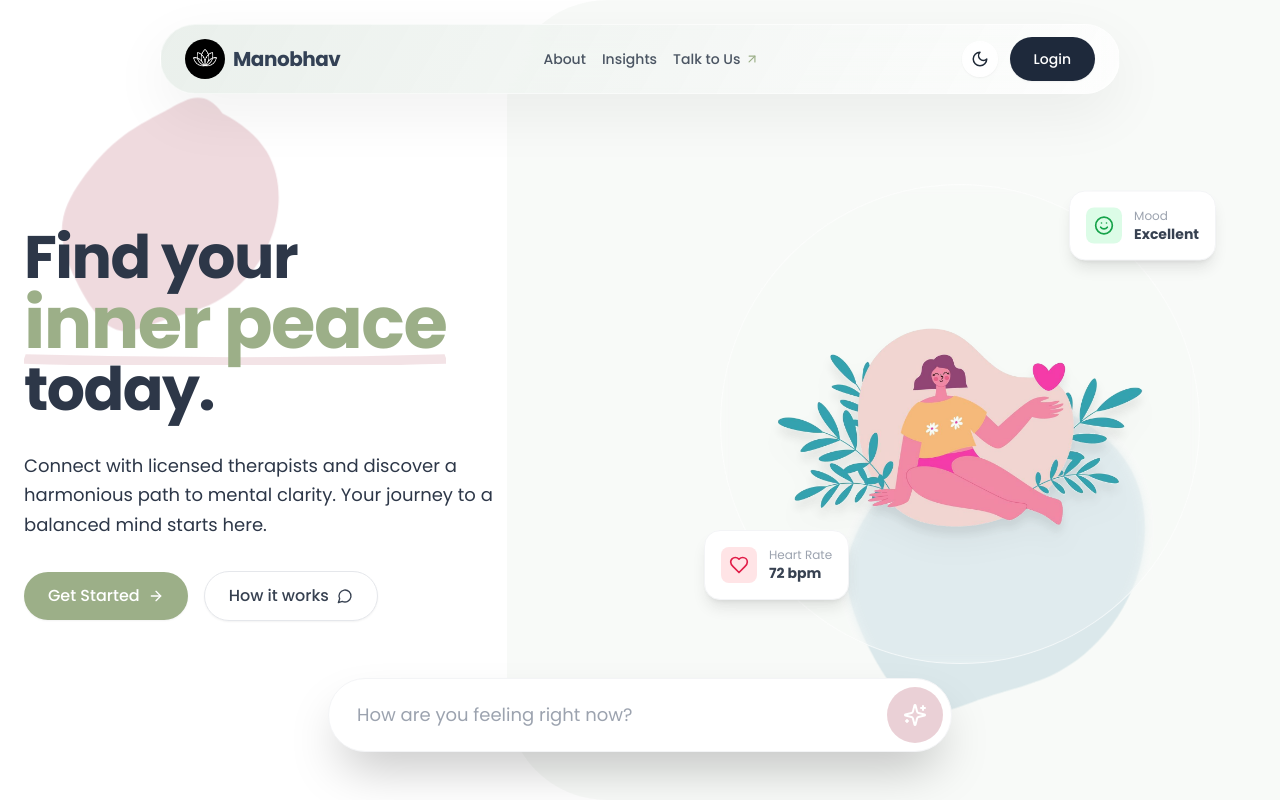
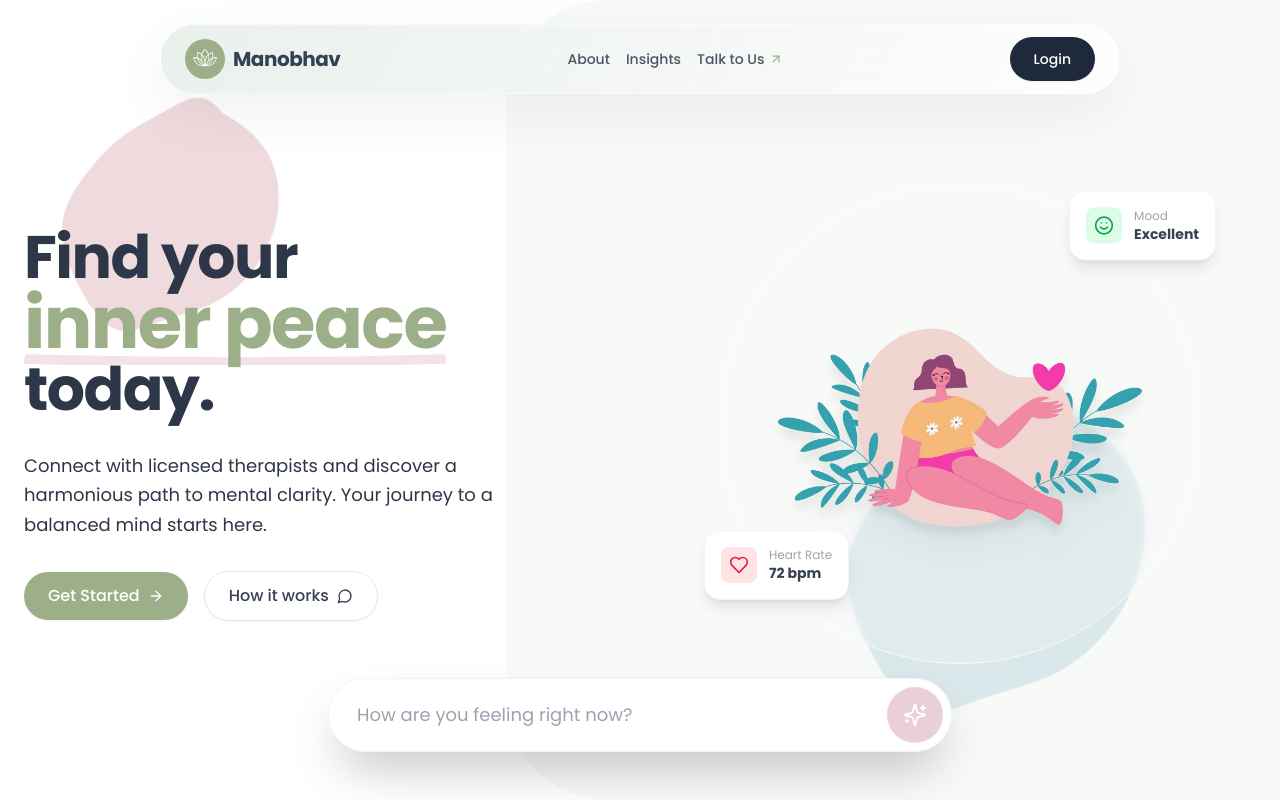
Before and after one commit to Shashank-Shukla/Manobhav, a React (Vite) app in the folder Frontend/manobhav-ui/: page / in a window 1280 px wide. Shown: the top 800 px of the page. Built offline with nearby package versions, Linux system fonts and the light colour scheme.

Commit message:
Disable dark mode, center errors, update logo color

```diff
--- a/Frontend/manobhav-ui/src/App.tsx
+++ b/Frontend/manobhav-ui/src/App.tsx
@@ -26,19 +26,15 @@ type ThemeMode = 'light' | 'dark';
 type FlowStep = 'home' | 'journey' | 'providers';
 
 export default function App() {
-  const [themeMode, setThemeMode] = useState<ThemeMode>(() => {
-    const stored = localStorage.getItem('manobhav-theme');
-    if (stored === 'light' || stored === 'dark') return stored;
-    return 'light';
-  });
+  const [themeMode] = useState<ThemeMode>('light');
 
   useEffect(() => {
-    document.documentElement.setAttribute('data-theme', themeMode);
-    document.body.classList.toggle('dark', themeMode === 'dark');
-    localStorage.setItem('manobhav-theme', themeMode);
-  }, [themeMode]);
+    document.documentElement.setAttribute('data-theme', 'light');
+    document.body.classList.remove('dark');
+    localStorage.setItem('manobhav-theme', 'light');
+  }, []);
 
-  const toggleTheme = () => setThemeMode((m) => (m === 'light' ? 'dark' : 'light'));
+  const toggleTheme = () => undefined;
 
   return (
     <BrowserRouter>
--- a/Frontend/manobhav-ui/src/components/Error/ErrorPage50x.tsx
+++ b/Frontend/manobhav-ui/src/components/Error/ErrorPage50x.tsx
@@ -7,6 +7,7 @@ type Props = {
 
 export function ErrorPage50x({ onRetry, onHome }: Props) {
   return (
+    <div className="min-h-screen flex items-center justify-center px-4">
       <ErrorScreenBase
         title="We’re taking a mindful pause"
         message="Our servers need a moment. Try again in a bit, or head back home."
@@ -14,5 +15,6 @@ export function ErrorPage50x({ onRetry, onHome }: Props) {
         illustration="/girl-in-pink-panties-with-a-heart-in-her-hand-sitting-on-the-floor-vector.svg"
         action={{ label: onRetry ? 'Try again' : 'Back to home', onClick: onRetry || onHome }}
       />
+    </div>
   );
 }
--- a/Frontend/manobhav-ui/src/components/Error/ErrorPageGeneric.tsx
+++ b/Frontend/manobhav-ui/src/components/Error/ErrorPageGeneric.tsx
@@ -6,6 +6,7 @@ type Props = {
 
 export function ErrorPageGeneric({ onHome }: Props) {
   return (
+    <div className="min-h-screen flex items-center justify-center px-4">
       <ErrorScreenBase
         title="Something feels off"
         message="We hit a snag while loading this part of Manobhav. Take a breath and try again."
@@ -13,5 +14,6 @@ export function ErrorPageGeneric({ onHome }: Props) {
         illustration="/girl-in-pink-panties-with-a-heart-in-her-hand-sitting-on-the-floor-vector.svg"
         action={{ label: 'Back to home', onClick: onHome }}
       />
+    </div>
   );
 }
--- a/Frontend/manobhav-ui/src/shared/Logo.tsx
+++ b/Frontend/manobhav-ui/src/shared/Logo.tsx
@@ -6,7 +6,7 @@ type LogoProps = {
 export function Logo({ onClick, className = '' }: LogoProps) {
   return (
     <div onClick={onClick} className={`flex items-center gap-2 cursor-pointer ${className}`}>
-      <div className="relative w-10 h-10 overflow-hidden rounded-full bg-black flex items-center justify-center">
+      <div className="relative w-10 h-10 overflow-hidden rounded-full bg-[#9CAF88] flex items-center justify-center">
         <img
           src="Manobhav_Logo.png"
           alt="Manobhav"
--- a/Frontend/manobhav-ui/src/shared/layout/NavBar.tsx
+++ b/Frontend/manobhav-ui/src/shared/layout/NavBar.tsx
@@ -1,16 +1,15 @@
 import { useEffect, useState } from 'react';
-import { ArrowUpRight, Menu, Moon, Sun, X } from 'lucide-react';
+import { ArrowUpRight, Menu, X } from 'lucide-react';
 import { Logo } from '../Logo';
 import { Button } from '../primitives/Button';
 
 type NavBarProps = {
   onNavigate: (path: string) => void;
   themeMode: 'light' | 'dark';
-  onToggleTheme: () => void;
   variant?: 'glass' | 'flat';
 };
 
-export function NavBar({ onNavigate, themeMode, onToggleTheme, variant = 'glass' }: NavBarProps) {
+export function NavBar({ onNavigate, themeMode, variant = 'glass' }: NavBarProps) {
   const [scrolled, setScrolled] = useState(false);
   const [mobileOpen, setMobileOpen] = useState(false);
 
@@ -98,19 +97,7 @@ export function NavBar({ onNavigate, themeMode, onToggleTheme, variant = 'glass'
             ))}
           </div>
 
-          <div className="hidden md:flex items-center gap-3">
-            <button
-              onClick={onToggleTheme}
-              className="p-2 rounded-full bg-white/80 text-slate-700 shadow-sm border border-white/50 hover:-translate-y-0.5 transition-all"
-              style={{
-                backgroundColor: themeMode === 'dark' ? 'rgba(30,41,59,0.6)' : 'rgba(255,255,255,0.8)',
-                color: themeMode === 'dark' ? '#E5E7EB' : '#1F2937',
-                borderColor: themeMode === 'dark' ? 'rgba(148,163,184,0.4)' : 'rgba(255,255,255,0.6)',
-              }}
-              aria-label="Toggle theme"
-            >
-              {themeMode === 'dark' ? <Sun size={18} /> : <Moon size={18} />}
-            </button>
+          <div className="hidden md:flex items-center gap-4">
             <Button variant="nav" onClick={() => onNavigate('login')}>
               Login
             </Button>
```
Also changed, not shown: 1 other file (tests, documents, lock files or other folders). Lines whose indentation alone changed are shown as unchanged.
